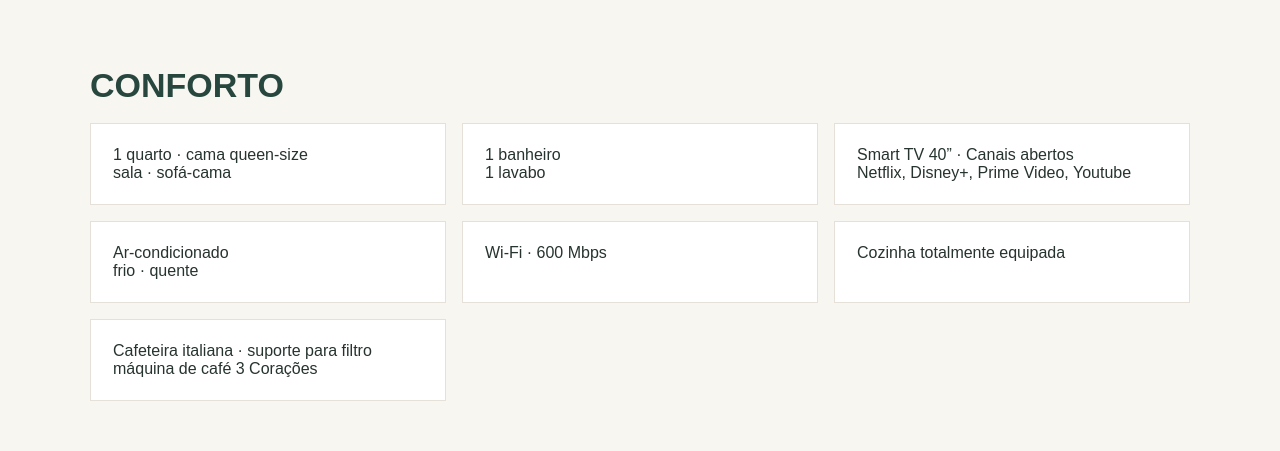
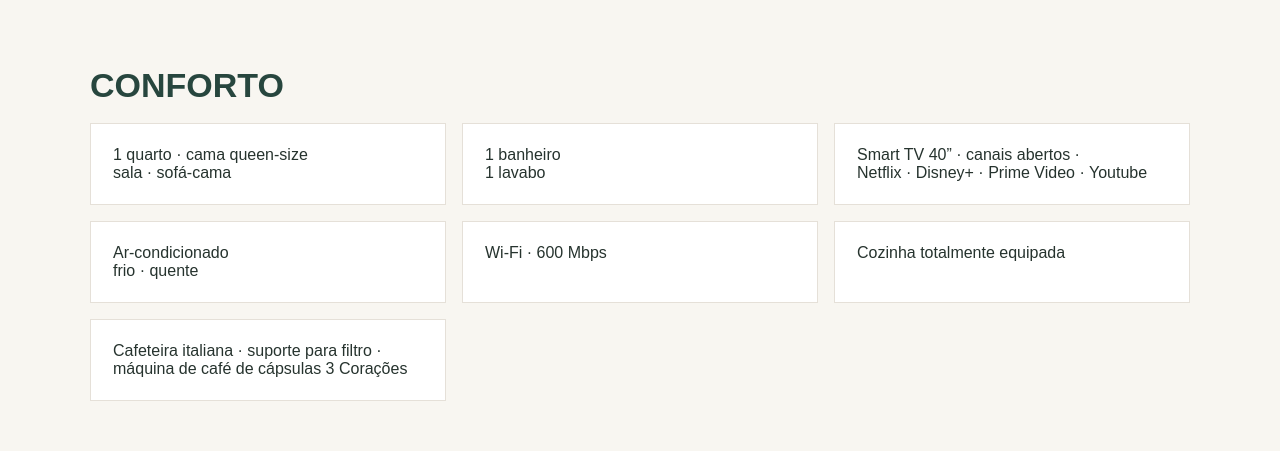
Before and after one commit to anudedeus/portus-amantium, a plain HTML site: page index.html in a window 1280 px wide. Shown: the part 1080-1531 px from the top of the page. Drawn offline with Linux system fonts and the light colour scheme.

Commit message:
v.1.0.2 melhor descricao do conforto

```diff
--- a/index.html
+++ b/index.html
@@ -57,8 +57,8 @@ footer{background:#243b35;color:white;padding:42px 7%;text-align:center}
 <section class="section">
 <h2>CONFORTO</h2>
 <div class="features">
-<div class="feature">1 quarto · cama queen-size <br>sala · sofá-cama</div><div class="feature">1 banheiro<br>1 lavabo</div><div class="feature">Smart TV 40” · Canais abertos<br>Netflix, Disney+, Prime Video, Youtube</div><div class="feature">Ar-condicionado<br> frio · quente</div>
-<div class="feature">Wi-Fi · 600 Mbps</div><div class="feature">Cozinha totalmente equipada</div><div class="feature">Cafeteira italiana · suporte para filtro<br>máquina de café 3 Corações</div>
+<div class="feature">1 quarto · cama queen-size <br>sala · sofá-cama</div><div class="feature">1 banheiro<br>1 lavabo</div><div class="feature">Smart TV 40” · canais abertos ·<br>Netflix · Disney+ · Prime Video · Youtube</div><div class="feature">Ar-condicionado<br> frio · quente</div>
+<div class="feature">Wi-Fi · 600 Mbps</div><div class="feature">Cozinha totalmente equipada</div><div class="feature">Cafeteira italiana · suporte para filtro ·<br>máquina de café de cápsulas 3 Corações</div>
 </div>
 </section>
 <section class="section">
```
Also changed, not shown: images/extracted_img_1.jpg.
